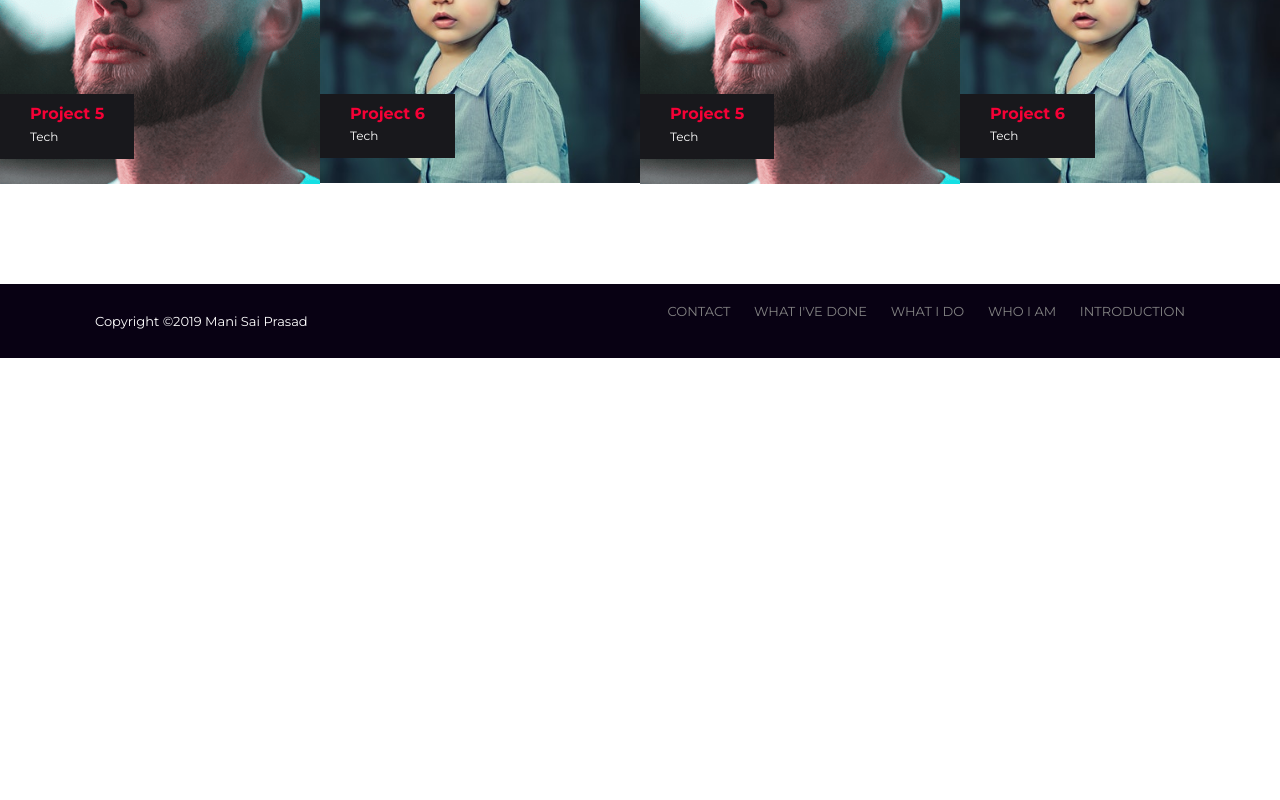
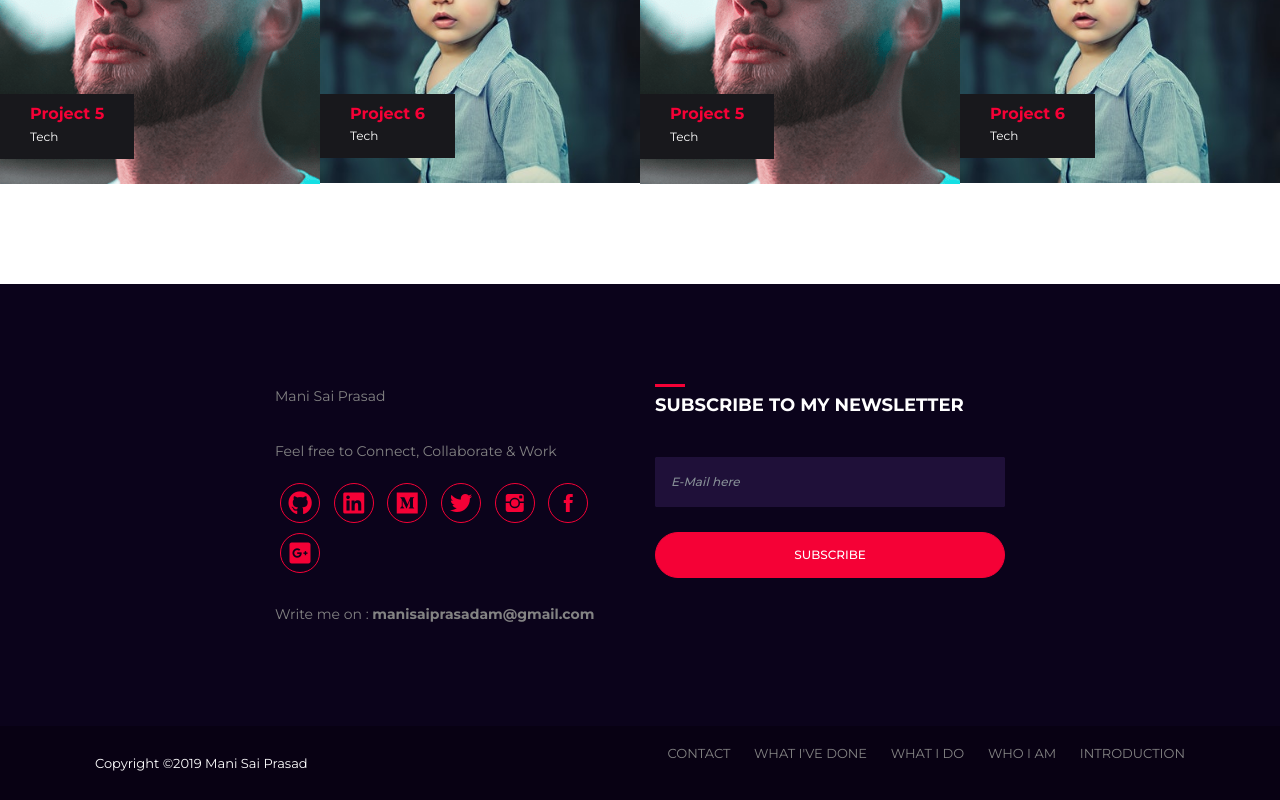
Before and after one commit to manisaiprasad/portfolio, a website: page index.html in a window 1280 px wide. Shown: the part 1884-2684 px from the top of the page. Before the commit the page ends 2242 px from the top, so only its background shows below. Drawn offline with Linux system fonts and the light colour scheme; files whose address does not match are found by name.

Commit message:
added contact

```diff
--- a/index.html
+++ b/index.html
@@ -22,6 +22,9 @@
     <link href="assets/css/owl.carousel.min.css" rel="stylesheet">
     <link href="assets/css/owl.theme.default.min.css" rel="stylesheet">
     <!-- Animate CSS -->
+    <link rel="stylesheet" href="https://use.fontawesome.com/releases/v5.7.0/css/all.css" integrity="sha384-lZN37f5QGtY3VHgisS14W3ExzMWZxybE1SJSEsQp9S+oqd12jhcu+A56Ebc1zFSJ" crossorigin="anonymous">
+
+
     <link rel="stylesheet" href="assets/css/animate.min.css">
     <!-- Custom styles for this template -->
     <link href="assets/css/main.css" rel="stylesheet">
@@ -173,7 +176,7 @@
 </section>
 <!--about me -->
 
-<!-- speaker section -->
+<!-- Project section -->
 <section class="pb100">
     <div class="container">
         <div class="section_title mb50">
@@ -275,7 +278,78 @@
         </div>
     </div>
 </section>
-<!--speaker section end -->
+<!--Project section end -->
+
+<footer>
+    <div class="container">
+        <div class="row justify-content-center">
+
+            <div class="col-md-4 col-12">
+                <div class="footer_box">
+                    <div class="footer_header">
+                        <div class="footer_logo">
+                          Mani Sai Prasad
+                        </div>
+                    </div>
+                    <div class="footer_box_body">
+                        <p>
+                            Feel free to Connect, Collaborate & Work
+                        </p>
+                        <ul class="footer_social">
+                            <li>
+                                <a href="https://linkedin.com/in/mani-sai-prasad-masupalli-bb393416b/"><i class="fab fa-github"></i></a>
+                            </li>
+                            <li>
+                                <a href="https://github.com/manisaiprasad"><i class="fab fa-linkedin"></i></a>
+                            </li>
+                            <li>
+                                <a href="https://medium.com/@mmanisai/"><i class="fab fa-medium"></i>
+                                </a>
+                            </li>
+                            <li>
+                                <a href="https://twitter.com/mmanisaiprasad"><i class="ion-social-twitter"></i></a>
+                            </li>
+
+                            <li>
+                                <a href="https://www.instagram.com/mmanisai"><i class="ion-social-instagram"></i></a>
+                            </li>
+                            <li>
+                                <a href="https://www.facebook.com/m.manisai"><i class="ion-social-facebook"></i></a>
+                            </li>
+                            <li>
+                                <a href="https://plus.google.com/u/0/101470525445276672574?tab=mX"><i class="fab fa-google-plus-square"></i></a>
+                            </li>
+
+
+
+                        </ul>
+                        <p> <br>
+                          Write me on : <strong>manisaiprasadam@gmail.com</strong>
+                        </p>
+                    </div>
+                </div>
+            </div>
+
+
+
+            <div class="col-12 col-md-4">
+                <div class="footer_box">
+                    <div class="footer_header">
+                        <h4 class="footer_title">
+                            subscribe to my newsletter
+                        </h4>
+                    </div>
+                    <div class="footer_box_body">
+                        <div class="newsletter_form">
+                            <input type="email" class="form-control" placeholder="E-Mail here">
+                            <button class="btn btn-rounded btn-block btn-primary">SUBSCRIBE</button>
+                        </div>
+                    </div>
+                </div>
+            </div>
+        </div>
+    </div>
+</footer>
 
 
 <div class="copyright_footer">
```
